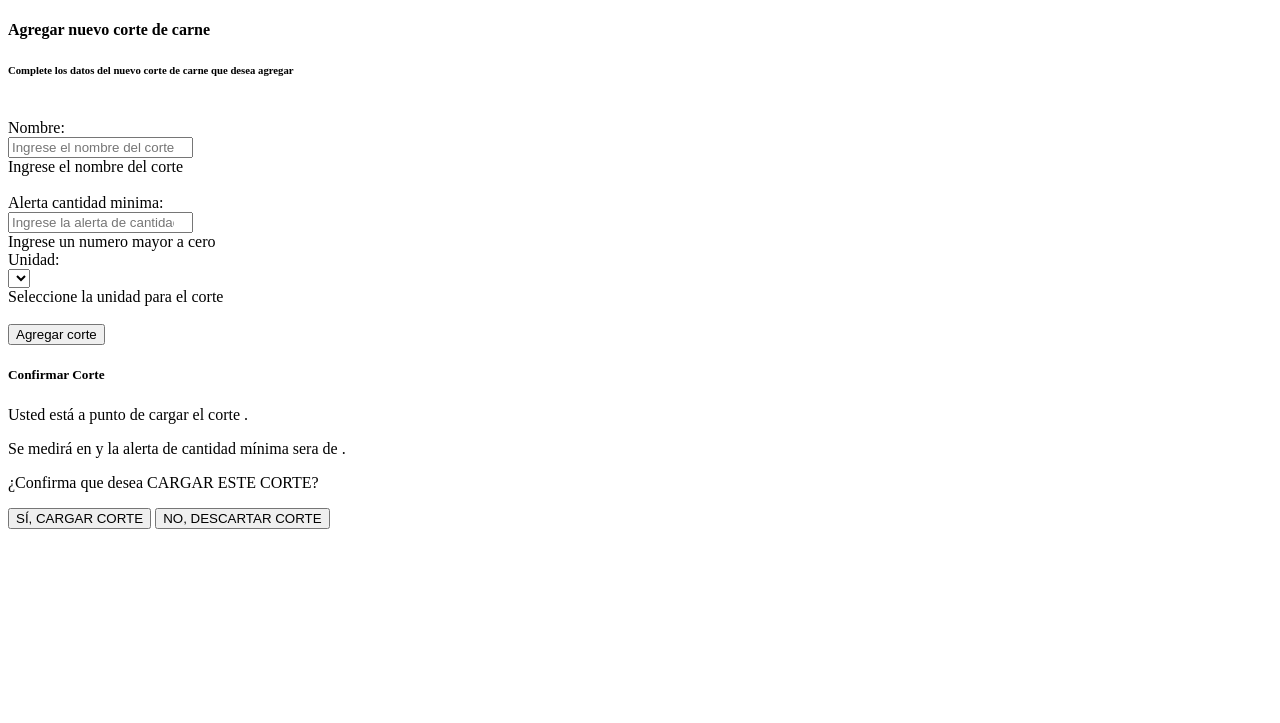
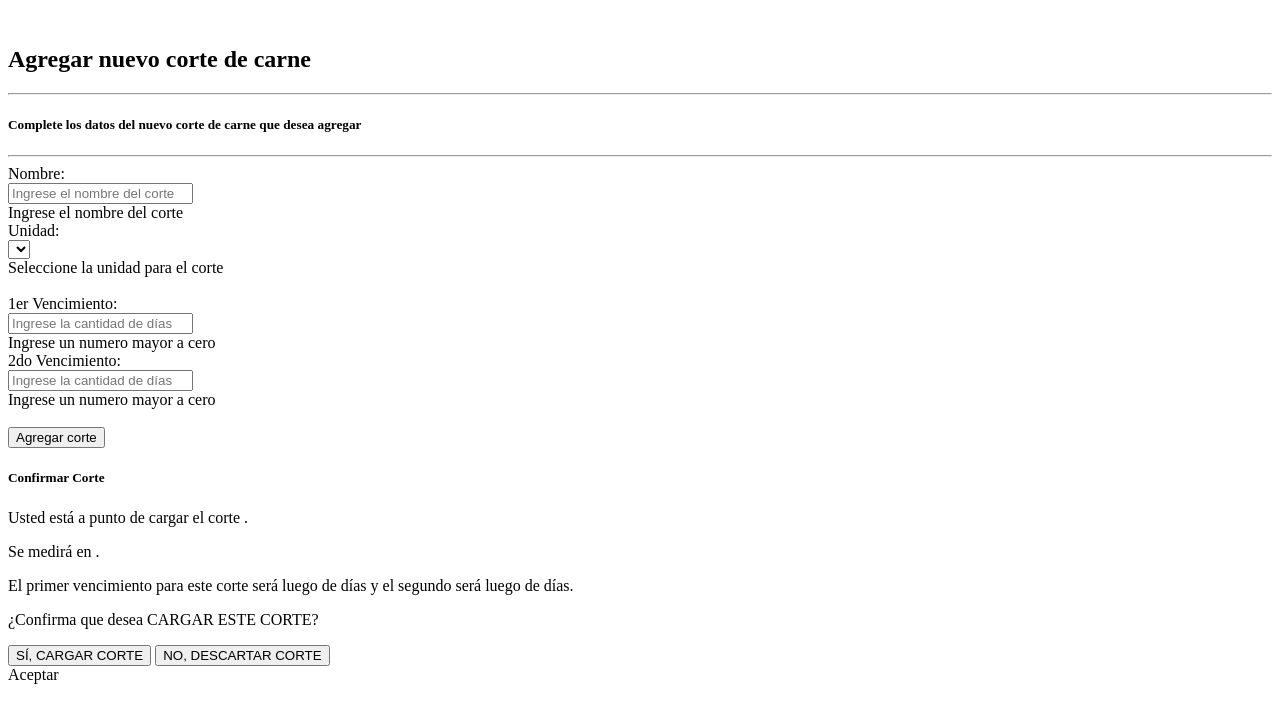
Before and after one commit to Purares/purares-desa, a PHP site: template vista/pagina/agregarCorte.php in a window 1280 px wide. Shown: the top 723 px of the page. Run offline with PHP 8.4, Linux system fonts and the light colour scheme; the template is opened without the code that fills it, so the values that code supplies are empty.

Commit message:
modificaciones para agregar insumo y agregar carnes

```diff
--- a/vista/pagina/agregarCorte.php
+++ b/vista/pagina/agregarCorte.php
@@ -6,51 +6,29 @@
 </head>
 <body>
 
-	<?php
-
-	$nuevocorte=ControladorFormularios::ctrAgregarCarne();
-
-	?>
-
-
 	<div class="container">
-
-  					<h4>Agregar nuevo corte de carne</h4>
-
-
-        			<h6>Complete los datos del nuevo corte de carne que desea agregar</h6>
-        			<br>
-       	<form method="post" class="needs-validation">
+<br>
+            <h2>Agregar nuevo corte de carne</h2>
+            <hr>
+          <h5>Complete los datos del nuevo corte de carne que desea agregar</h5>
+          <hr>
+       	<form method="post" id="formagregarcarne" class="needs-validation">
 
             <div class="row">
-          				<div class="input-group  col-md-12">
+          				<div class="input-group  col-6">
           					<div class="input-group-prepend">
          						<span class="input-group-text">Nombre:</span>
          					</div>
-        						<input type="text" class="form-control text-center" name="nombreCarne" id="nombrecorte" placeholder="Ingrese el nombre del corte" required>
+        						<input type="text" class="form-control text-center" name="nombreAgregarCarne" id="nombrecorte" placeholder="Ingrese el nombre del corte" required>
                                     <div class="invalid-feedback">
                                     Ingrese el nombre del corte
                                     </div>
         				</div>
-                </div>
-        			<br>
-              	<div class="row">
-
-	<div class="input-group col-md-6">
-                    <div class="input-group-prepend">
-                    <span class="input-group-text">Alerta cantidad minima:</span>
-                  </div>
-                    <input type="number" min=0 step=0.0001 class="form-control text-right" name="alertaQminCarne" id="alerta" placeholder="Ingrese la alerta de cantidad mínima" required>
-                       <div class="invalid-feedback">
-                                    Ingrese un numero mayor a cero
-                                    </div>
-                </div>
-
 <div class="input-group col-md-6  ">
                <div class="input-group-prepend">
                      <span class="input-group-text">Unidad:</span>
                 </div>
-                   <select class="custom-select" name="idUdmCarne" id="unidad" required>
+                   <select class="custom-select" name="udmAgregarCarne" id="unidad" required>
                    <?php
   $listaUDM=ControladorFormularios::ctrListaUDM();
     for ($i=0; $i <count($listaUDM); $i++) {
@@ -63,6 +41,31 @@
                                     Seleccione la unidad para el corte
                                     </div>
                     </div>
+                </div>
+        			<br>
+              	<div class="row">
+
+	<div class="input-group col-6">
+                    <div class="input-group-prepend">
+                    <span class="input-group-text">1er Vencimiento:</span>
+                  </div>
+                    <input type="number" min=0 step=0.0001 class="form-control text-right" name="vencimiento1" id="vencimiento1" placeholder="Ingrese la cantidad de días" required>
+                       <div class="invalid-feedback">
+                                    Ingrese un numero mayor a cero
+                                    </div>
+                </div>
+
+                <div class="input-group col-6">
+                    <div class="input-group-prepend">
+                    <span class="input-group-text">2do Vencimiento:</span>
+                  </div>
+                    <input type="number" min=0 step=0.0001 class="form-control text-right" name="vencimiento2" id="vencimiento2" placeholder="Ingrese la cantidad de días" required>
+                       <div class="invalid-feedback">
+                                    Ingrese un numero mayor a cero
+                                    </div>
+                </div>
+
+
 
 
            		</div>
@@ -83,12 +86,14 @@
 
 		      <p>Usted está a punto de cargar el corte <a class="nombre"></a>.</p>
 
-          <p>Se medirá en <a class="unidad"></a> y la alerta de cantidad mínima sera de <a class="alerta"></a> <a class="unidad"></a>.</p>
+          <p>Se medirá en <a class="unidad"></a>.</p>
+
+           <p>El primer vencimiento para este corte será luego de <a class="vencimiento1"></a> días y el segundo será luego de <a class="vencimiento2"></a> días.</p>
 
           <p>¿Confirma que desea CARGAR ESTE CORTE?</p>
         </div>
         <div class="modal-footer">
-          <button type="submit"  class="btn btn-success">SÍ, CARGAR CORTE</button>
+          <button type="button" id="botonconfirmaragregarcarne"  class="btn btn-success">SÍ, CARGAR CORTE</button>
           <button type="button" class="btn btn-danger" data-dismiss="modal">NO, DESCARTAR CORTE</button>
         </div>
       </div>
@@ -97,7 +102,67 @@
 
        	 	</form>
 
-<script>
+    <!-- Mensaje confirmacion -->
+  <div class="modal fade" id="MensajeConfirmacion" tabindex="-1" role="dialog" aria-hidden="true">
+    <div class="modal-dialog modal-dialog-centered" role="document">
+      <div class="modal-content">
+        <div class="modal-header">
+        </div>
+        <div class="modal-body">
+        </div>
+        <div class="modal-footer">
+          <a type="button" class="btn btn-info" onclick="location.reload();">Aceptar</a>
+        </div>
+      </div>
+    </div>
+  </div>
+
+
+<script type="text/javascript">
+
+$('#ConfirmarCorte').on('show.bs.modal', function (event) {
+var button = $(event.relatedTarget);
+var modal = $(this)
+completarmodalcorte()
+function completarmodalcorte(){
+                                  var nombrecorte=$('#nombrecorte').val()
+                                      unidad=$('#unidad option:selected').text()
+                                      vencimiento1=$('#vencimiento1').val()
+                                      vencimiento2=$('#vencimiento2').val()
+
+
+modal.find('.nombre').text('' + nombrecorte);
+modal.find('.unidad').text('' + unidad);
+modal.find('.vencimiento1').text('' + vencimiento1);
+modal.find('.vencimiento2').text('' + vencimiento2);
+
+  }})
+
+$(document).ready( function() {   // Esta parte del código se ejecutará automáticamente cuando la página esté lista.
+    $("#botonconfirmaragregarcarne").click( function() {     // Con esto establecemos la acción por defecto de nuestro botón de enviar.
+
+       $.post("datos.php",$("#formagregarcarne").serialize(),function(respuestacodnuevacarne){
+
+alert(respuestacodnuevacarne)
+                if(respuestacodnuevacarne == '"OK"'){
+                  $('#ConfirmarCorte').modal('hide')
+                    var modal=$('#MensajeConfirmacion').modal('show')
+                  modal.find('.modal-body').empty()
+                  modal.find('.modal-body').html(
+                    '<div class="alert alert-success" role="alert"><h4 class="alert-heading">Corte agregado</h4><p>Usted ha agregado el nuevo corte correctamente.</p><hr></div>')
+          } else {
+                    $('#ConfirmarCorte').modal('hide')
+                    var modal=$('#MensajeConfirmacion').modal('show')
+                  modal.find('.modal-body').empty()
+                  modal.find('.modal-body').html(
+                    '<div class="alert alert-danger" role="alert"><h4 class="alert-heading">Error</h4><p>Ha ocurrido un error al intentar agregar el corte. <a id="erroragregarcorte"></a></p><hr></div>')
+                   modal.find('#erroragregarcorte').empty()
+                  modal.find('#erroragregarcorte').html(respuestacodnuevacarne)
+                }
+            })
+
+    });
+
 
 (function() {
   'use strict';
@@ -117,25 +182,10 @@
     });
   }, false);
 })();
+})
 
-$('#ConfirmarCorte').on('show.bs.modal', function (event) {
-var button = $(event.relatedTarget);
-var modal = $(this)
-completarmodalcorte()
-function completarmodalcorte(){
-                                  var nombrecorte=$('#nombrecorte').val()
-                                      unidad=$('#unidad option:selected').text()
-                                      alerta=$('#alerta').val()
-
-
-modal.find('.nombre').text('' + nombrecorte);
-modal.find('.unidad').text('' + unidad);
-modal.find('.alerta').text('' + alerta);
-
-  }})
 
 </script>
 
-
 </body>
 </html>
```
Also changed, not shown: datos.php (+21 -0 lines), vista/pagina/agregarInsumo.php (+66 -75 lines).
